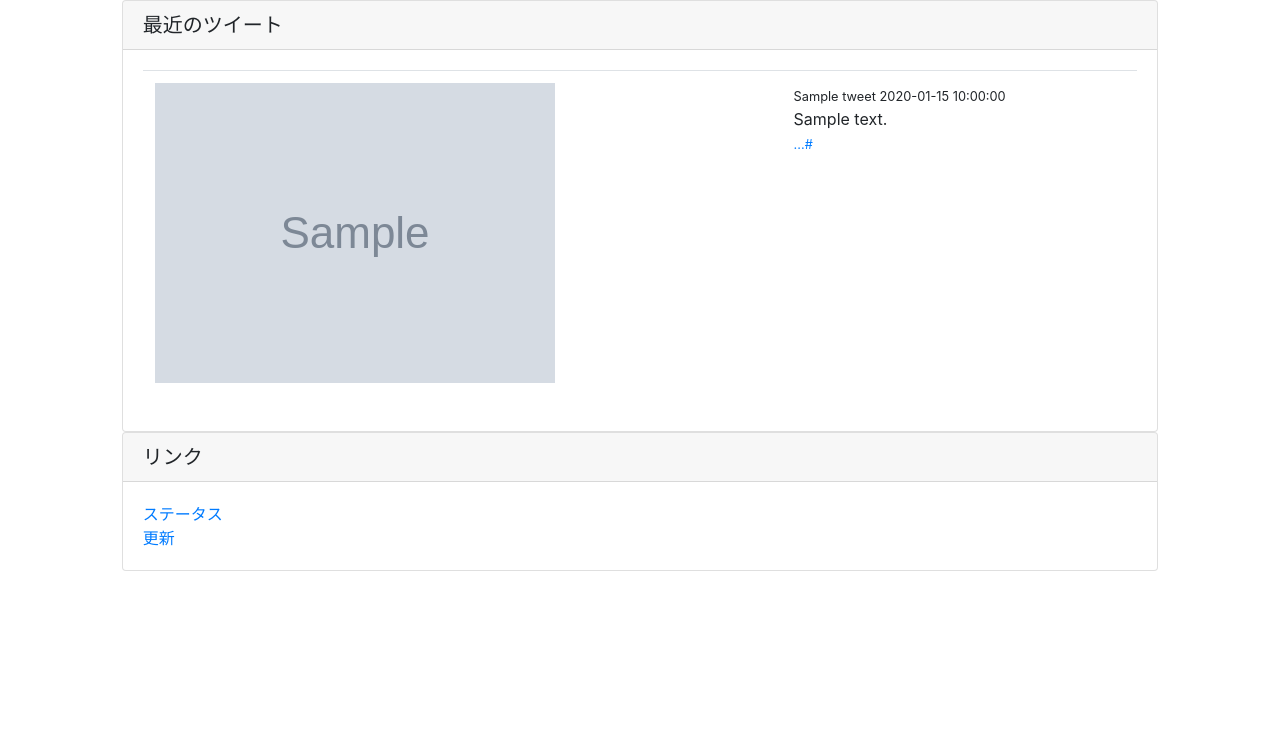
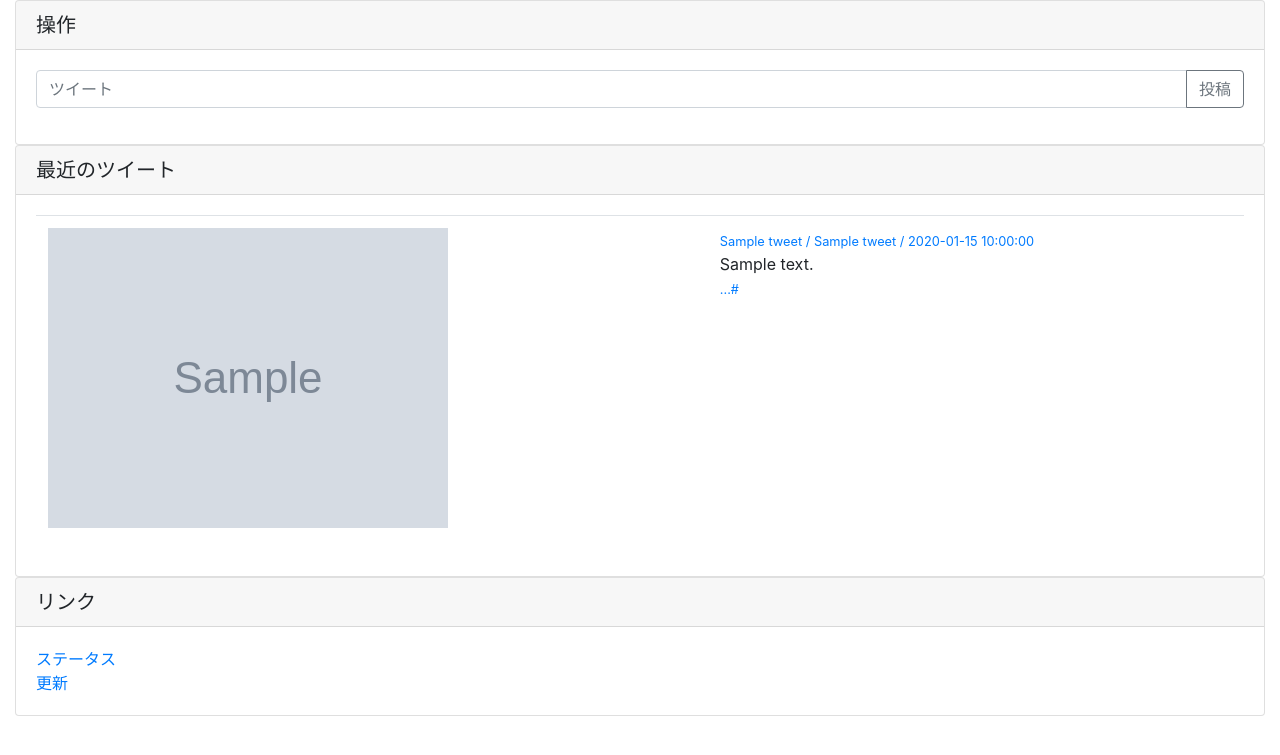
Before and after one commit to hidetobara/gcp_twitter, a Flask app: template crawler/templates/index.html in a window 1280 px wide. Shown: the top 755 px of the page. Run offline with Flask 2, Linux system fonts and the light colour scheme; the template is opened without the code that fills it: most values are stand-ins (such as "Sample title", 1, 10 or a date in 2020); grey boxes marked "Sample" are stand-in pictures; parts of the project's set-up code (start-up, migrations or seed data) failed here and were passed over; some libraries are stand-ins or nearby versions.

Commit message:
さらにUIを修正

```diff
--- a/crawler/Manager.py
+++ b/crawler/Manager.py
@@ -50,6 +50,9 @@ class Manager:
             items.append(item)
         return items
 
+    def post_status(self, text):
+        self.tw_api.PostUpdate(text)
+
     def get_max_id(self):
         days3 = datetime.datetime.now() - datetime.timedelta(days=3)
         sql = "SELECT MAX(`id`) as max_id FROM `{}` WHERE by_year_month >= {}".format(self.opt["table"], strpt(days3))
@@ -69,7 +72,7 @@ class Manager:
             at_created = datetime.datetime.strptime(s.created_at, "%a %b %d %H:%M:%S +0000 %Y")
             at_created = at_created + datetime.timedelta(hours=+9) # japanese timezone
             at_created_date = at_created.date()
-            row = {"id":s.id, "screen_name":s.user.screen_name, "text":s.text, "at_created":strdt(at_created), "by_year_month":strpt(at_created_date)}
+            row = {"id":s.id, "screen_name":s.user.screen_name, "name":s.user.name, "text":s.text, "at_created":strdt(at_created), "by_year_month":strpt(at_created_date)}
             if hasattr(s.user, "profile_image_url"):
                 row["profile_image_url"] = s.user.profile_image_url_https
             if hasattr(s, "media") and type(s.media) is list:
--- a/crawler/app.py
+++ b/crawler/app.py
@@ -9,17 +9,24 @@ import Manager
 
 
 app = Flask(__name__)
+m = Manager.Manager('./private/production.json')
 
 @app.route('/')
 def get_index():
-    m = Manager.Manager('./private/production.json')
     tweets = m.get_timeline()
 
     context = { 'title':"Current tweets.", 'tweets': tweets }
     return render_template('index.html', **context)
 
-@app.route('/status')
-def get_status():
+@app.route('/status', methods=['POST'])
+def post_status():
+    if request.method == 'POST':
+        text = request.form['content']
+        m.post_status(text)
+    return redirect('/')
+
+@app.route('/info', methods=['GET'])
+def get_info():
     bq = json.load(open('./private/production.json', 'r'))
     days3 = datetime.datetime.now() - datetime.timedelta(days=3)
     client = bigquery.Client()
@@ -41,7 +48,6 @@ def get_status():
 
 @app.route('/update.json')
 def get_update():
-    m = Manager.Manager('./private/production.json')
     rows = m.get_timeline(max_id=m.get_max_id())
     m.insert_rows_origin(m.filter_for_bq_timeline(rows))
 
--- a/crawler/templates/index.html
+++ b/crawler/templates/index.html
@@ -1,6 +1,20 @@
 {% extends "layout.html" %}
 {% block content %}
-<div class="mx-auto col-10">
+<div class="mx-auto col-12">
+
+    <div class="card">
+        <h5 class="card-header">操作</h5>
+        <div class="card-body">
+            <form action="/status" method="POST">
+                <div class="input-group mb-3">
+                    <input type="text" name="content" class="form-control" placeholder="ツイート" aria-label="..." aria-describedby="button-addon2">
+                    <div class="input-group-append">
+                        <input type="submit" id="button-addon2" class="btn btn-outline-secondary" value="投稿" />
+                    </div>
+                </div>
+            </form>
+        </div>
+    </div>
 
     <div class="card">
         <h5 class="card-header">最近のツイート</h5>
@@ -9,7 +23,8 @@
             {% for tweet in tweets %}
                 <tr>
                     <td><img src="{{ tweet['profile_image_url'] }}" /></td>
-                    <td><small>{{ tweet['screen_name'] }} {{ tweet['at_created'] }}</small><br />
+                    <td>
+                        <small><a target="_blank" href="https://twitter.com/{{ tweet['screen_name'] }}/status/{{ tweet['id'] }}">{{ tweet['name'] }} / {{ tweet['screen_name'] }} / {{ tweet['at_created'] }}</a></small><br />
                         {{ tweet['text'] }} <br/>
                         {% for url in tweet['media_urls'] %}
                             <small><a href="{{ url }}" target="_blank">...{{ url[-16:] }}</a></small>
```
